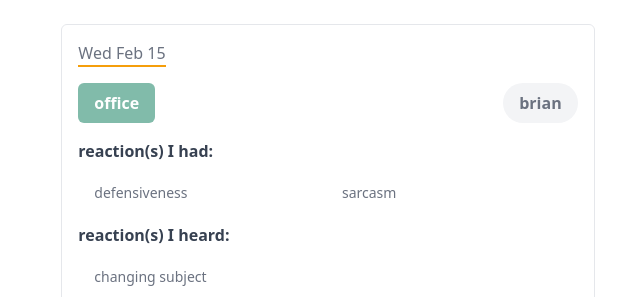
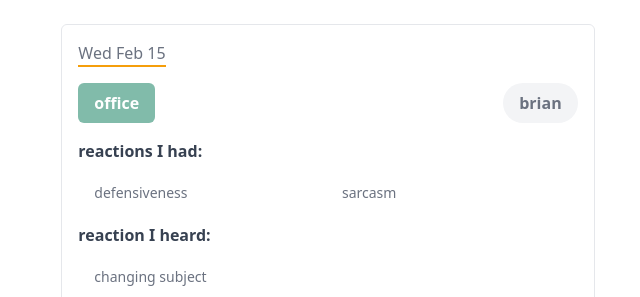
Before and after one commit to josephrmartinez/reactionsjournal, a React (Vite) app: page /reactionsjournal/logs in a window 1280 px wide. Both pictures are taken after a click on the element 870 px from the left and 151 px from the top of the page. Shown: the top 297 px of the page, without its empty margins (312-952 px from the left). Built offline with nearby package versions, Linux system fonts and the light colour scheme.

Commit message:
Conditionally render plural in each log header

```diff
--- a/src/routes/logs.jsx
+++ b/src/routes/logs.jsx
@@ -93,7 +93,7 @@ export default function Logs() {
                     {userReacted &&
                         <>
                         <div className="text font-bold text-gray-700">
-                        reaction(s) I had:
+                            {userReactionsList.length === 1 ? "reaction I had:" : "reactions I had:"}
                         </div>
                         <div className="ml-4 my-5 grid grid-cols-2 auto-rows-auto gap-3">{userReactionsGrid}</div>
                         </>
@@ -102,7 +102,7 @@ export default function Logs() {
                     {partnerReacted &&
                         <>
                         <div className="text font-bold text-gray-700">
-                        reaction(s) I heard:
+                            {partnerReactionsList.length === 1 ? "reaction I heard:" : "reactions I heard:"}
                         </div>
                         <div className="ml-4 my-5 grid grid-cols-2 auto-rows-auto gap-3">{partnerReactionsGrid}</div>
                         </>}
@@ -110,7 +110,7 @@ export default function Logs() {
                     {userResponded &&
                         <>
                         <div className="text font-bold text-gray-700">
-                        response(s) I had:
+                            {userResponsesList.length === 1 ? "response I had:" : "responses I had:"}
                         </div>
                         <div className="ml-4 my-5 grid grid-cols-2 auto-rows-auto gap-3">{userResponsesGrid}</div>
                         </>}
@@ -118,7 +118,7 @@ export default function Logs() {
                     {partnerResponded &&
                         <>
                         <div className="text font-bold text-gray-700">
-                        response(s) I heard:
+                            {partnerResponsesList.length === 1 ? "response I heard:" : "responses I heard:"}
                         </div>
                         <div className="ml-4 my-5 grid grid-cols-2 auto-rows-auto gap-3">{partnerResponsesGrid}</div>
                         </>}
```
Also changed, not shown: src/TODO.txt.
